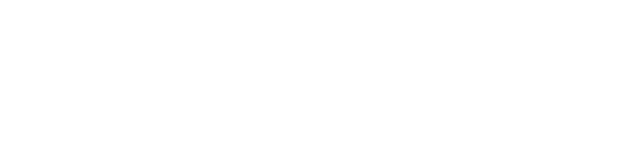
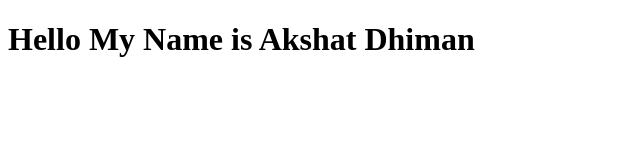
Before and after one commit to Zepurt/Test-Repo-1, a plain HTML site: page index.html in a window 1280 px wide. Shown: the whole page, without its empty margins (0-640 px from the left). Drawn offline with Linux system fonts and the light colour scheme.

Commit message:
index updated

```diff
--- a/index.html
+++ b/index.html
@@ -7,6 +7,6 @@
     <title>My App</title>
 </head>
 <body>
-
+      <h1>Hello My Name is Akshat Dhiman</h1>
 </body>
 </html>
```
